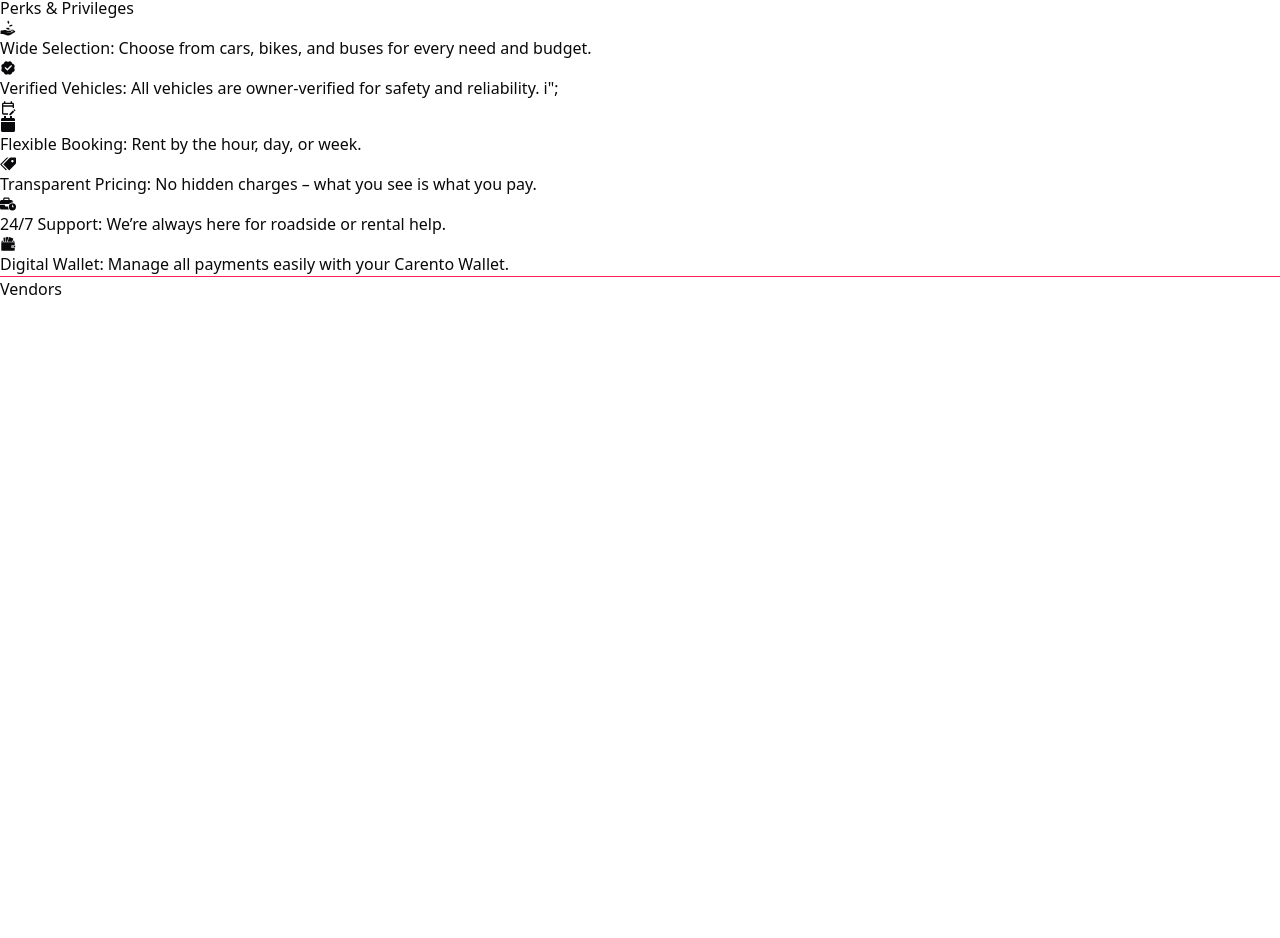
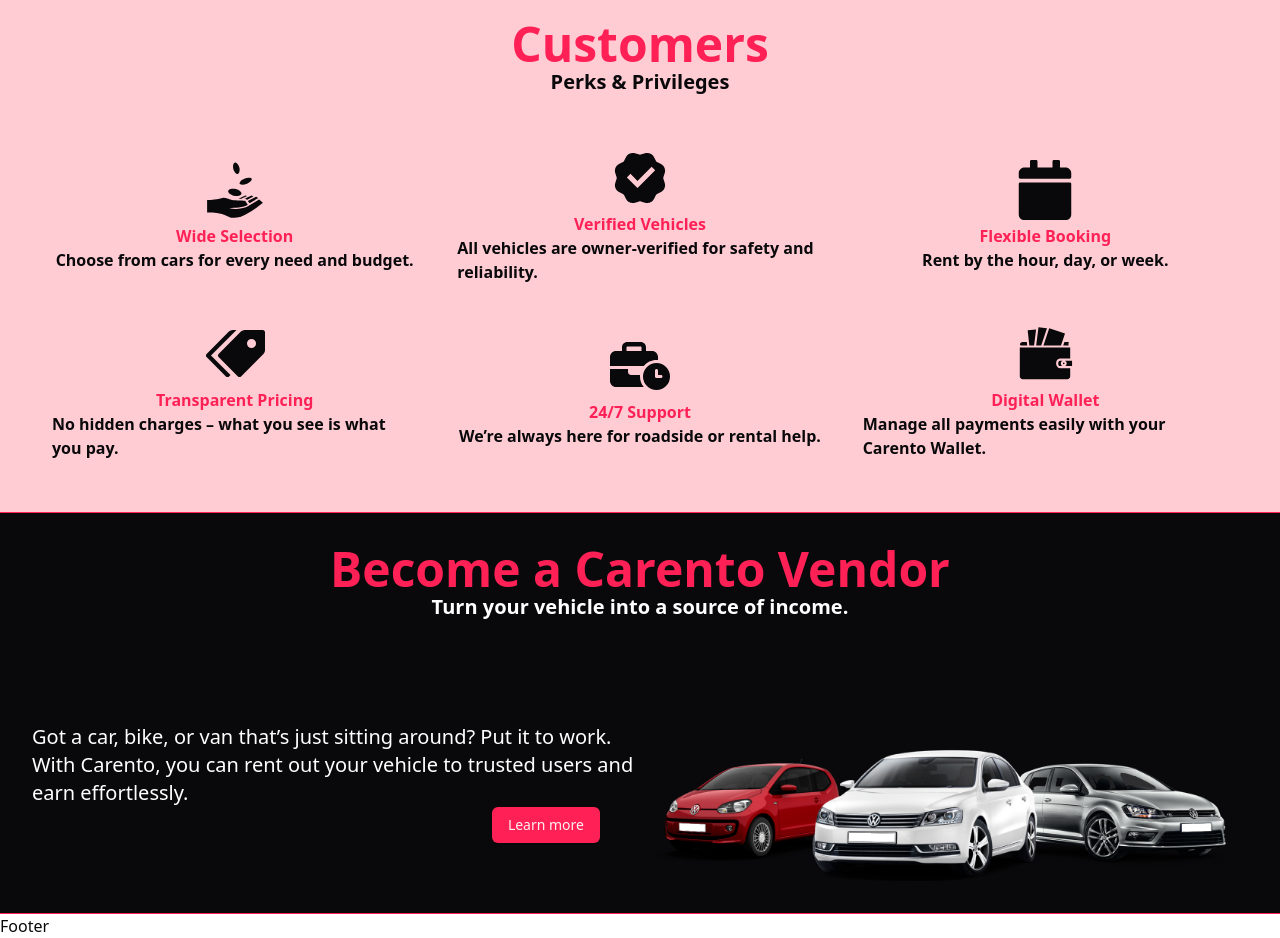
Before and after one commit to cyxabima/Carento-client-site, a React (Vite) app: page / in a window 1280 px wide. Shown: the part 1093-2031 px from the top of the page. Before the commit the page ends 1394 px from the top, so only its background shows below. Built offline with nearby package versions, Linux system fonts and the light colour scheme.

Commit message:
home page done footer left

```diff
--- a/src/components/CarItem.jsx
+++ b/src/components/CarItem.jsx
@@ -10,7 +10,7 @@
     return (
         <div className=' rounded-3xl border-white border-2 p-4 hover:shadow-md shadow-primary cursor-pointer sm:w-80 md:w-70'>
             {/* {Image of card} */}
-            <div className='w-[250px] h-[200px] mx-auto flex items-center justify-center bg-white rounded-xl overflow-hidden'>
+            <div className='w-[250px] h-[200px] mx-auto flex items-center justify-center bg-white rounded-xl overflow-hidden hover:shadow-primary  hover:scale-105 transition-all duration-500'>
                 <img src={carData?.image} alt="car" />
             </div>
 
--- a/src/components/Customers.jsx
+++ b/src/components/Customers.jsx
@@ -3,7 +3,6 @@
 import { GiReceiveMoney, GiWallet } from "react-icons/gi";
 import { FaBusinessTime } from "react-icons/fa6";
 import { ImPriceTags } from "react-icons/im";
-import { MdOutlineEditCalendar } from "react-icons/md";
 import { FaCalendar } from "react-icons/fa";
 
 
@@ -11,26 +10,73 @@
 
 function Customers() {
     return (
-        <>
-            <div className='bg-background'>Customers</div>
-            <div>
-                Perks & Privileges
-                <GiReceiveMoney />
-                Wide Selection: Choose from cars, bikes, and buses for every need and budget.
+        <div className='bg-rose-200 p-8  '>
+            {/* section Header */}
+            <div className='flex
+            flex-col'>
+                <h1 className='text-5xl text-center   text-primary block font-bold'>Customers</h1>
+                <h2 className='text-center text-xl font-bold '>Perks & Privileges</h2>
+            </div>
 
-                <RiVerifiedBadgeFill /> Verified Vehicles: All vehicles are owner-verified for safety and reliability.
+            {/* sections all perks list */}
+            <div className='mt-8 grid md:grid-rows-2 md:grid-cols-3'>
 
-                i";
-                <MdOutlineEditCalendar /> <FaCalendar />
-                Flexible Booking: Rent by the hour, day, or week.
+                {/* 1st perks */}
+                <div className='flex items-center justify-center flex-col p-5'>
+                    <div>
+                        <GiReceiveMoney className='text-6xl' />
+                    </div>
+                    <h3 className='font-bold text-primary mt-1'>Wide Selection</h3>
+                    <span className='font-bold'> Choose from cars for every need and budget.</span>
+                </div>
 
-                <ImPriceTags /> Transparent Pricing: No hidden charges – what you see is what you pay.
+                {/* 2nd perk */}
+                <div className='flex items-center justify-center flex-col p-5'>
+                    <div>
+                        <RiVerifiedBadgeFill className='text-6xl' />
+                    </div>
+                    <h3 className='font-bold text-primary mt-1'>Verified Vehicles</h3>
+                    <span className='font-bold'>All vehicles are owner-verified for safety and reliability.</span>
+                </div>
 
-                <FaBusinessTime /> 24/7 Support: We’re always here for roadside or rental help.
+                {/* 3rd perk */}
+                <div className='flex items-center justify-center flex-col p-5'>
+                    <div >
+                        <FaCalendar className='text-6xl' />
+                    </div>
+                    <h3 className='font-bold text-primary mt-1'>Flexible Booking</h3>
+                    <span className='font-bold'>Rent by the hour, day, or week.</span>
+                </div>
 
-                <GiWallet /> Digital Wallet: Manage all payments easily with your Carento Wallet.
+                {/* 4th perk */}
+                <div className='flex items-center justify-center flex-col p-5'>
+                    <div>
+                        <ImPriceTags className='text-6xl' />
+                    </div>
+                    <h3 className='font-bold text-primary mt-1'>Transparent Pricing</h3>
+                    <span className='font-bold'> No hidden charges – what you see is what you pay. </span>
+                </div>
+
+                {/* 5th perk */}
+                <div className='flex items-center justify-center flex-col p-5'>
+                    <div>
+                        <FaBusinessTime className='text-6xl' />
+                    </div>
+                    <h3 className='font-bold text-primary mt-1'>24/7 Support</h3>
+                    <span className='font-bold'>We’re always here for roadside or rental help.</span>
+                </div>
+
+                {/* 6th perk */}
+                <div className='flex items-center justify-center flex-col p-5'>
+                    <div className=''>
+                        <GiWallet className='text-6xl' />
+                    </div>
+                    <h3 className='font-bold text-primary mt-1'>Digital Wallet</h3>
+                    <span className='font-bold'>Manage all payments easily with your Carento Wallet.</span>
+                </div>
             </div>
-        </>
+
+        </div>
     )
 }
 
--- /dev/null
+++ b/src/components/Footer.jsx
@@ -0,0 +1,9 @@
+import React from 'react'
+
+function Footer() {
+    return (
+        <div>Footer</div>
+    )
+}
+
+export default Footer
--- a/src/components/LatestCars.jsx
+++ b/src/components/LatestCars.jsx
@@ -13,7 +13,7 @@
 
 function LatestCars() {
     return (
-        <div className=' bg-black   p-4'>
+        <div className=' bg-black   p-4 pb-8'>
 
             <h1 className='text-5xl text-center p-8  text-primary block font-bold'>Latest Cars</h1>
             <div className='sm:mx-2 mx-10 md:mx-24 '>
--- a/src/components/Vendors.jsx
+++ b/src/components/Vendors.jsx
@@ -1,8 +1,31 @@
 import React from 'react'
+import { MdCarRental } from "react-icons/md";
+import { Button } from './ui/button';
+
+
+
 
 function Vendors() {
     return (
-        <div>Vendors</div>
+        <div className='bg-foreground p-8  '>
+            <div className='flex flex-col'>
+                <h1 className='text-5xl text-center   text-primary block font-bold'>Become a Carento Vendor</h1>
+                <h2 className='text-center text-xl font-bold text-background'>Turn your vehicle into a source of income.</h2>
+            </div>
+
+
+
+            <div className='mt-8 grid md:grid-rows-1 md:grid-cols-2 md:items-center'>
+                <div className='mt-8'>
+                    <h3 className='text-background text-xl'>Got a car, bike, or van that’s just sitting around? Put it to work. With Carento, you can rent out your vehicle to trusted users and earn effortlessly.</h3>
+                    <Button className={"float-right mr-10"}>Learn more</Button>
+                </div>
+                <div className=''>
+                    <img src='/vendorCover.png' />
+                </div>
+
+            </div>
+        </div>
     )
 }
 
--- a/src/pages/Home.jsx
+++ b/src/pages/Home.jsx
@@ -5,6 +5,7 @@
 import { Separator } from '../components/ui/separator'
 import LatestCars from '../components/LatestCars'
 import Vendors from '../components/Vendors'
+import Footer from '../components/Footer'
 
 const Home = () => {
     return (
@@ -17,6 +18,9 @@
             <Customers />
             <Separator className=" bg-primary" />
             <Vendors />
+            <Separator className=" bg-primary" />
+            <Footer />
+
 
 
         </div>
```
Also changed, not shown: src/components/Header.jsx (+6 -4 lines), public/vendorCover.png (added).
